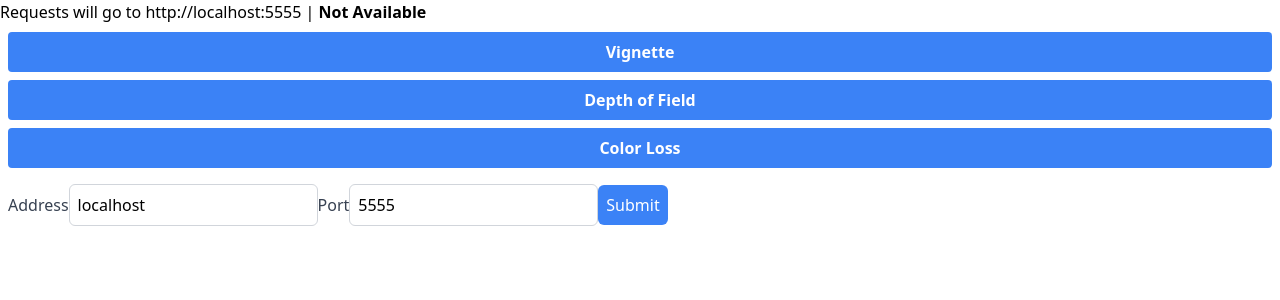
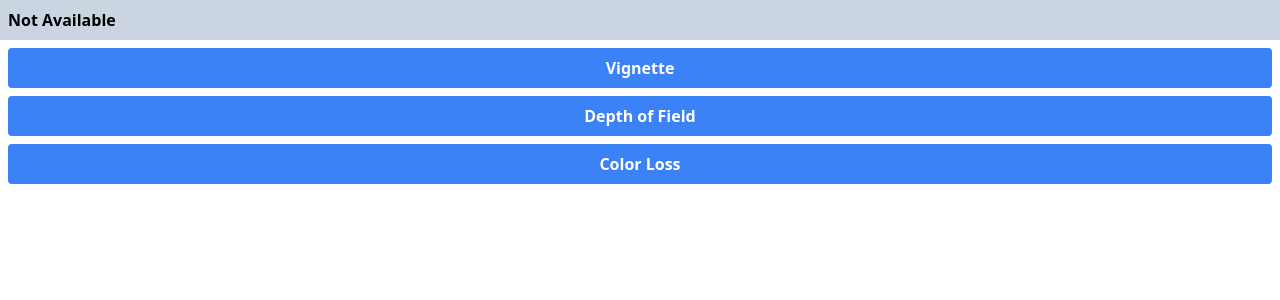
Before and after one commit to SG-Stress-Simulation/remote, a React (Vite) app: page / in a window 1280 px wide. Shown: the top 300 px of the page. Built offline with nearby package versions, Linux system fonts and the light colour scheme; no server answers.

Commit message:
temporarilly just use absolute paths without uri

```diff
--- a/src/App.tsx
+++ b/src/App.tsx
@@ -12,9 +12,7 @@ function App() {
 
   return (
     <div className="flex flex-col">
-      <div>
-        Requests will go to http://{networkSettings.address}:
-        {networkSettings.port} |{" "}
+      <div className="p-2 bg-slate-300">
         <AvailabilityTest networkSettings={networkSettings} />
       </div>
       <div className="flex flex-col gap-2 p-2">
@@ -34,10 +32,6 @@ function App() {
           path="StartColorLoss"
         />
       </div>
-      <NetworkSettingsForm
-        networkSettings={networkSettings}
-        setNetworkSettings={setNetworkSettings}
-      />
     </div>
   );
 }
--- a/src/components/ActionButton.tsx
+++ b/src/components/ActionButton.tsx
@@ -3,13 +3,12 @@ import { NetworkSettings } from "../types/NetworkSettings";
 
 type Props = {
   label: string;
-  networkSettings: NetworkSettings;
   path: string;
 };
 
-export default function ActionButton({ label, networkSettings, path }: Props) {
+export default function ActionButton({ label, path }: Props) {
   function triggerAction() {
-    fetch(endpointBuilder(networkSettings, path), {
+    fetch(`/${path}`, {
       method: "GET",
     }).then((response) => {
       if (response.ok) {
--- a/src/components/AvailabilityTest.tsx
+++ b/src/components/AvailabilityTest.tsx
@@ -11,7 +11,7 @@ export default function AvailabilityTest({ networkSettings }: Props) {
   useEffect(() => {
     let interval = setInterval(() => {
       console.log("Checking availability");
-      fetch(endpointBuilder(networkSettings, "Health"))
+      fetch("/Health")
         .then((response) => {
           if (response.status === 200) {
             setAvailability(true);
```
